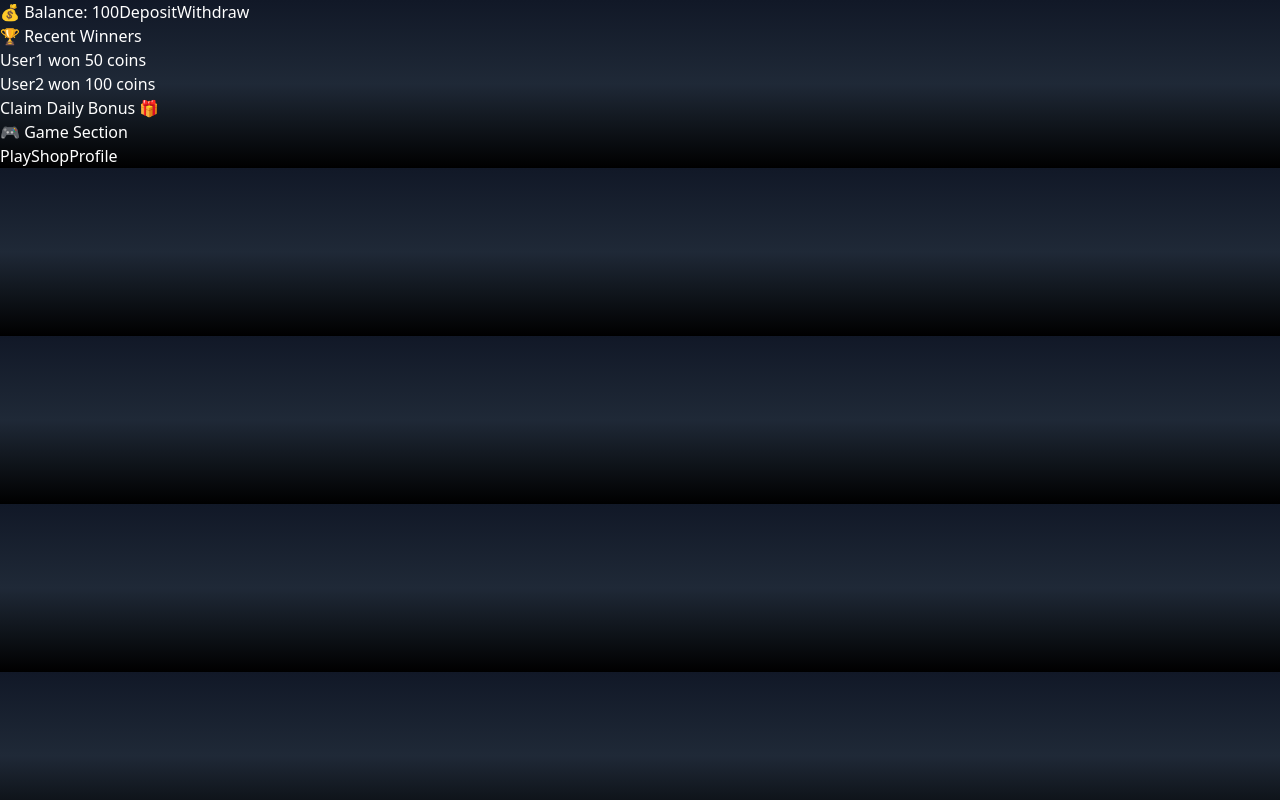
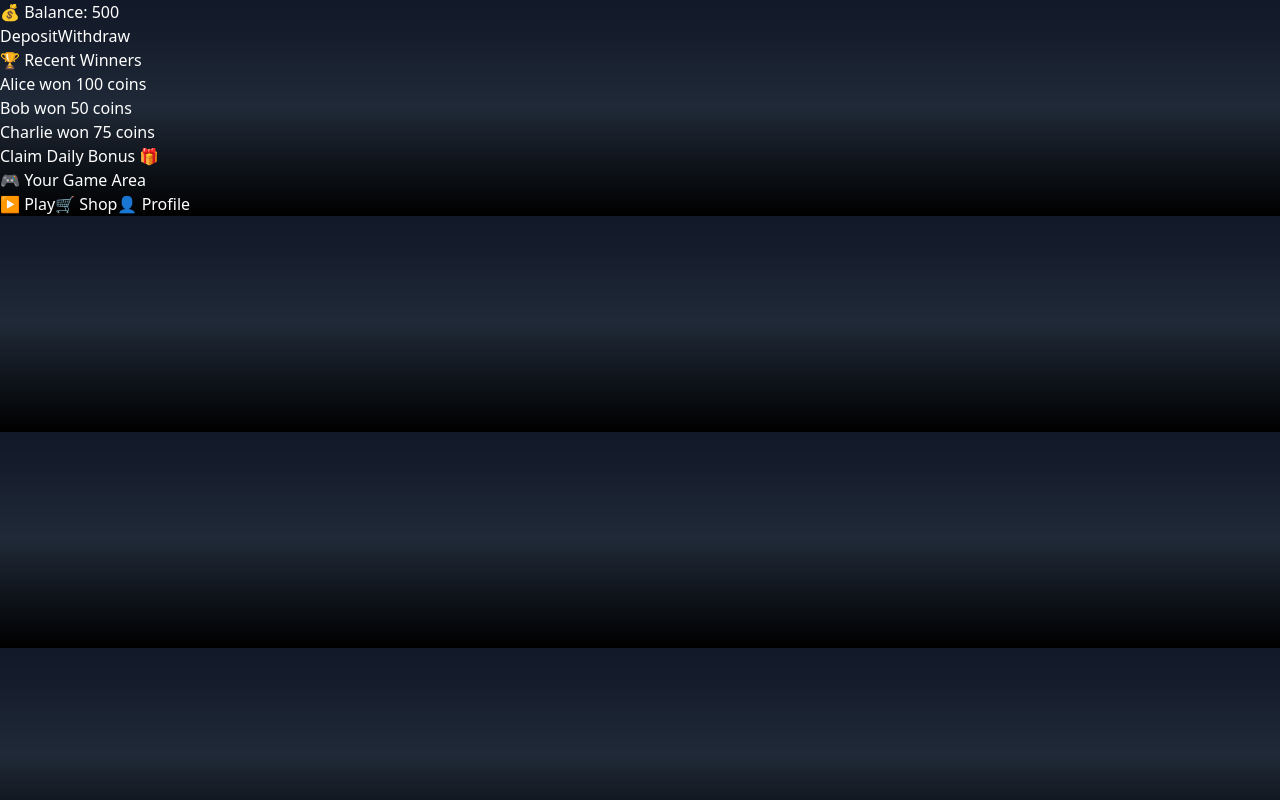
Before and after one commit to Aabelas/Winner-games, a React (Vite) app: page / in a window 1280 px wide. Built offline with nearby package versions, Linux system fonts and the light colour scheme.

Commit message:
Update App.jsx

```diff
--- a/src/App.jsx
+++ b/src/App.jsx
@@ -1,86 +1,85 @@
 import React, { useState, useEffect } from "react";
 import "./index.css";
 
+// Sample icons (replace with real SVGs or images later)
+const TrophyIcon = () => <span className="icon">🏆</span>;
+const PlayIcon = () => <span className="icon">▶️</span>;
+const ShopIcon = () => <span className="icon">🛒</span>;
+const ProfileIcon = () => <span className="icon">👤</span>;
+
 function App() {
-  // ======= State =======
-  const [balance, setBalance] = useState(100); // User balance
-  const [dailyBonus, setDailyBonus] = useState(false);
-  const [miniButtons, setMiniButtons] = useState([
-    { id: 1, label: "Play", action: () => alert("Play clicked") },
-    { id: 2, label: "Shop", action: () => alert("Shop clicked") },
-    { id: 3, label: "Profile", action: () => alert("Profile clicked") },
+  // ===== States =====
+  const [balance, setBalance] = useState(500);
+  const [dailyBonusAvailable, setDailyBonusAvailable] = useState(false);
+  const [winners, setWinners] = useState([
+    { name: "Alice", prize: 100 },
+    { name: "Bob", prize: 50 },
+    { name: "Charlie", prize: 75 },
   ]);
 
-  const [winners, setWinners] = useState([
-    { name: "User1", prize: 50 },
-    { name: "User2", prize: 100 },
-  ]);
-
-  // ======= Daily Bonus Timer =======
+  // ===== Daily Bonus Logic =====
   useEffect(() => {
-    const lastClaim = localStorage.getItem("dailyBonusClaim");
-    const now = new Date().getTime();
-
+    const lastClaim = localStorage.getItem("dailyBonus");
+    const now = Date.now();
     if (!lastClaim || now - lastClaim > 24 * 60 * 60 * 1000) {
-      setDailyBonus(true);
+      setDailyBonusAvailable(true);
     }
   }, []);
 
   const claimDailyBonus = () => {
-    if (dailyBonus) {
-      const bonusAmount = 10;
-      setBalance(balance + bonusAmount);
-      localStorage.setItem("dailyBonusClaim", new Date().getTime());
-      setDailyBonus(false);
-      alert(`You claimed ${bonusAmount} coins!`);
-    }
+    if (!dailyBonusAvailable) return;
+    const bonus = 20;
+    setBalance(balance + bonus);
+    localStorage.setItem("dailyBonus", Date.now());
+    setDailyBonusAvailable(false);
   };
 
   return (
     <div className="app-container">
       {/* ===== Top Section ===== */}
       <header className="top-section">
-        <div className="balance">
-          💰 Balance: {balance}
-          <button className="deposit-btn">Deposit</button>
-          <button className="withdraw-btn">Withdraw</button>
+        <div className="balance-section">
+          <h2>💰 Balance: {balance}</h2>
+          <div className="balance-buttons">
+            <button className="deposit-btn">Deposit</button>
+            <button className="withdraw-btn">Withdraw</button>
+          </div>
         </div>
-        <div className="winners">
-          <h3>🏆 Recent Winners</h3>
-          <ul>
-            {winners.map((winner, idx) => (
+
+        <div className="winners-section">
+          <h3><TrophyIcon /> Recent Winners</h3>
+          <ul className="winners-list">
+            {winners.map((w, idx) => (
               <li key={idx}>
-                {winner.name} won {winner.prize} coins
+                {w.name} won {w.prize} coins
               </li>
             ))}
           </ul>
         </div>
       </header>
 
-      {/* ===== Daily Bonus ===== */}
-      <section className="daily-bonus">
-        {dailyBonus ? (
-          <button className="claim-btn" onClick={claimDailyBonus}>
+      {/* ===== Daily Bonus Section ===== */}
+      <section className="daily-bonus-section">
+        {dailyBonusAvailable ? (
+          <button className="daily-bonus-btn" onClick={claimDailyBonus}>
             Claim Daily Bonus 🎁
           </button>
         ) : (
-          <span>Daily Bonus Claimed ✅</span>
+          <span className="claimed-text">Daily Bonus Claimed ✅</span>
         )}
       </section>
 
-      {/* ===== Main Game Area ===== */}
-      <main className="game-area">
-        <h2>🎮 Game Section</h2>
-        {/* Put your game or content here */}
+      {/* ===== Game Section ===== */}
+      <main className="game-section">
+        <h2>🎮 Your Game Area</h2>
+        {/* Put your game components here */}
       </main>
 
-      {/* ===== Mini Buttons Bottom ===== */}
-      <footer className="mini-buttons">
-        {miniButtons.map((btn) => (
-          <button key={btn.id} onClick={btn.action}>
-            {btn.label}
-          </button>
-        ))}
+      {/* ===== Bottom Mini Buttons ===== */}
+      <footer className="mini-buttons-section">
+        <button className="mini-btn"><PlayIcon /> Play</button>
+        <button className="mini-btn"><ShopIcon /> Shop</button>
+        <button className="mini-btn"><ProfileIcon /> Profile</button>
       </footer>
     </div>
   );
```
